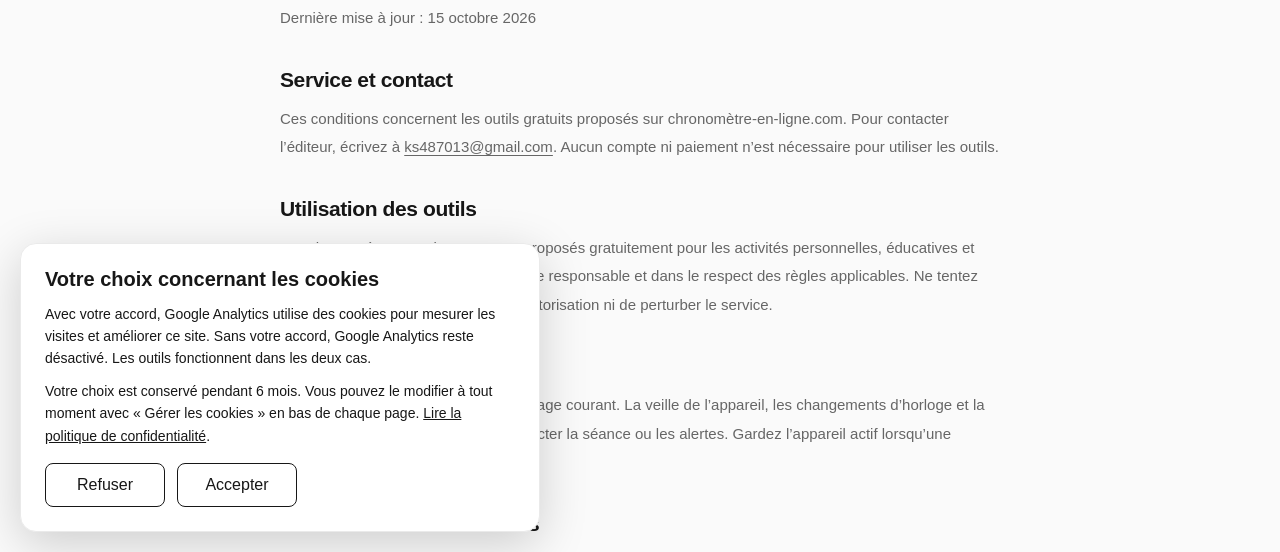
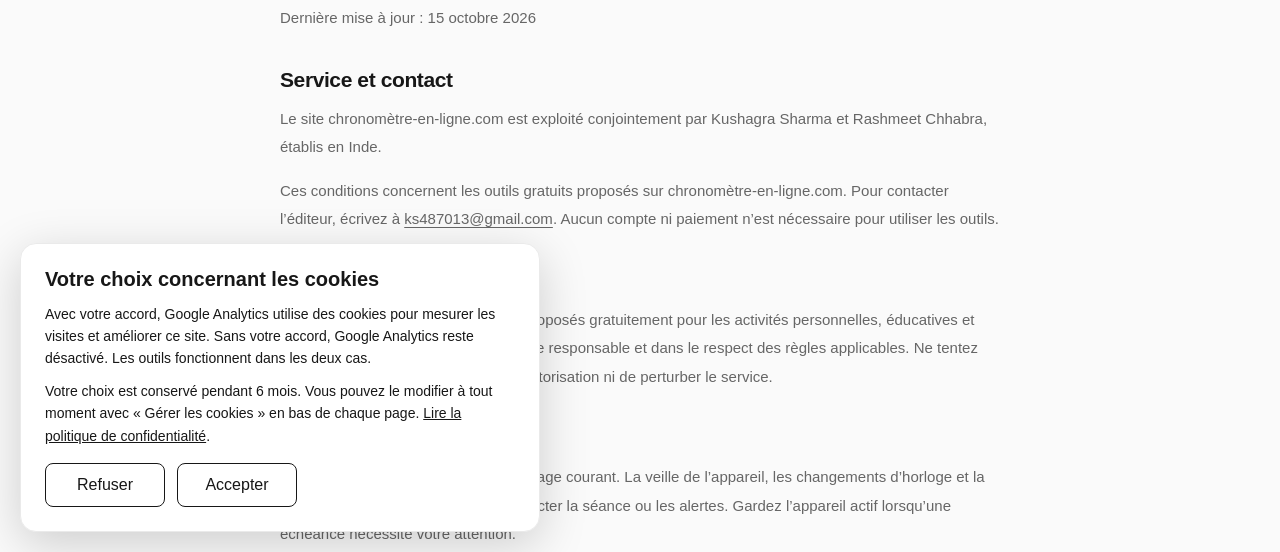
Before and after one commit to Kushagra1710/chronom-tre-en-ligne.com, an Astro site: page /conditions-utilisation in a window 1280 px wide. Shown: the part 248-800 px from the top of the page. Built offline with nearby package versions, Linux system fonts and the light colour scheme; Astro itself is replaced by a stand-in of ours.

Commit message:
Identify both India-based website operators in legal pages

```diff
--- a/src/pages/conditions-utilisation.astro
+++ b/src/pages/conditions-utilisation.astro
@@ -11,6 +11,10 @@ import Layout from "../layouts/Layout.astro";
     <h1>Conditions d’utilisation</h1>
     <p>Dernière mise à jour : 15 octobre 2026</p>
     <h2>Service et contact</h2>
+    <p>
+      Le site chronomètre-en-ligne.com est exploité conjointement par
+      Kushagra Sharma et Rashmeet Chhabra, établis en Inde.
+    </p>
     <p>
       Ces conditions concernent les outils gratuits proposés sur
       chronomètre-en-ligne.com. Pour contacter l’éditeur, écrivez à
```
Also changed, not shown: src/pages/confidentialite.astro (+6 -1 lines), README.md.
